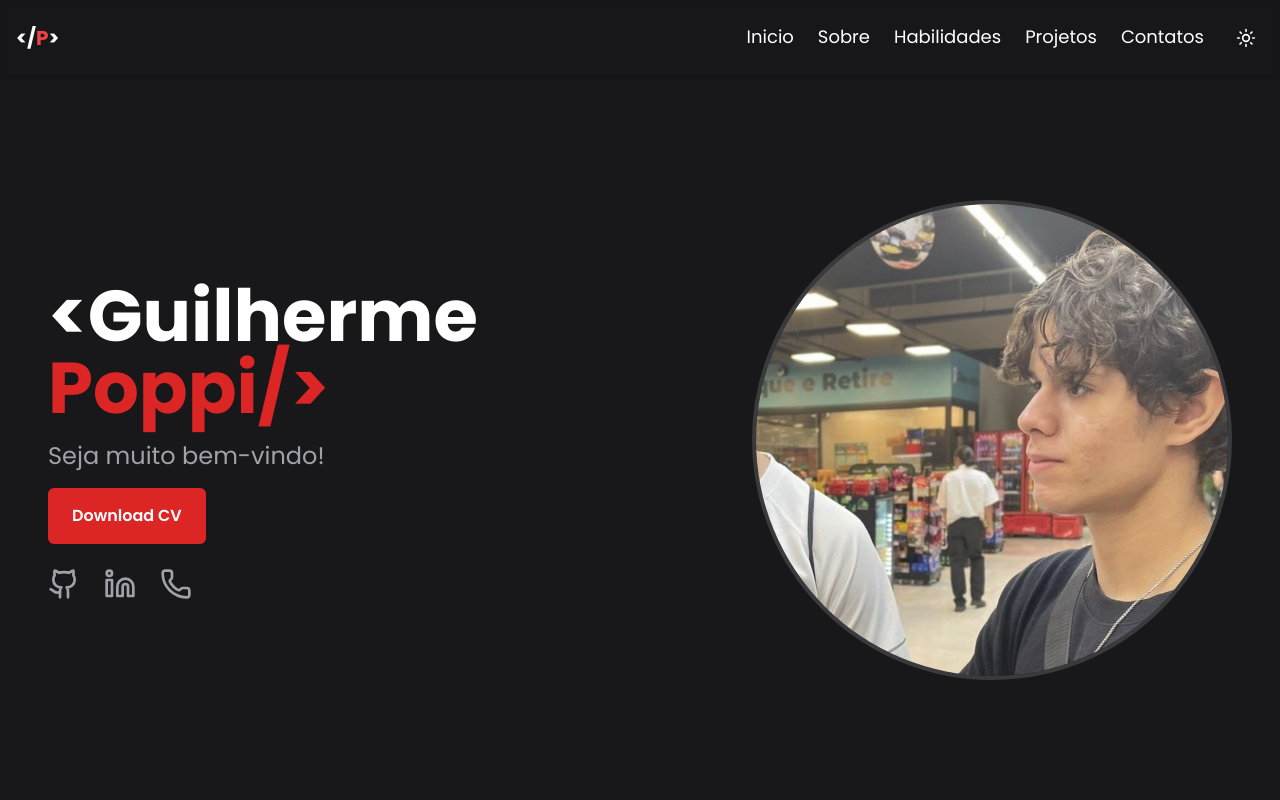
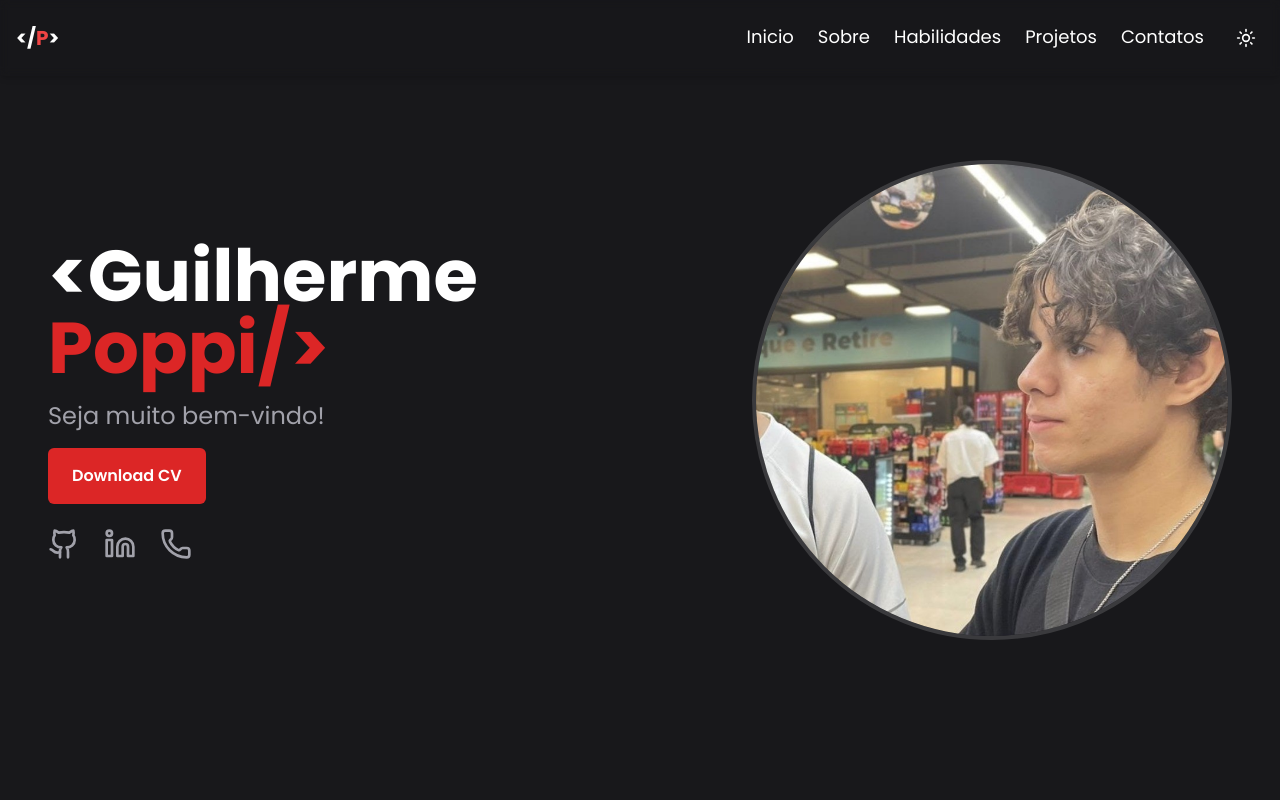
Before and after one commit to Daischi/portfolio, a React (Vite) app: page / in a window 1280 px wide. Shown: the top 800 px of the page. Built offline with nearby package versions, Linux system fonts and the light colour scheme.

Commit message:
melhorando o inicio

```diff
--- a/src/components/hero.jsx
+++ b/src/components/hero.jsx
@@ -96,7 +96,7 @@ const Hero = () => {
   return (
     <main
       id="inicio"
-      className="flex flex-col justify-center items-center min-h-screen w-full pt-20"
+      className="flex flex-col justify-center items-center min-h-screen w-full"
     >
       <div className="text-center md:text-left grid grid-cols-1 md:grid-cols-2 md:gap-x-56 items-center">
         <div
@@ -133,7 +133,7 @@ const Hero = () => {
         <motion.div
   data-aos-duration="1500"
   data-aos="fade-left"
-  className="relative w-[300px] h-[300px] md:w-[480px] md:h-[480px] overflow-hidden rounded-full border-solid border-white/15 border-4 cursor-pointer mx-auto md:mx-0 mt-6 md:mt-0"
+  className="relative w-[300px] h-[300px] md:w-[480px] md:h-[480px] overflow-hidden rounded-full border-solid dark:border-white/15 border-zinc-200 border-4 cursor-pointer mx-auto md:mx-0 mt-6 md:mt-0"
   whileHover={{ scale: 1.05 }}
   animate={
     isImageAnimating
```
